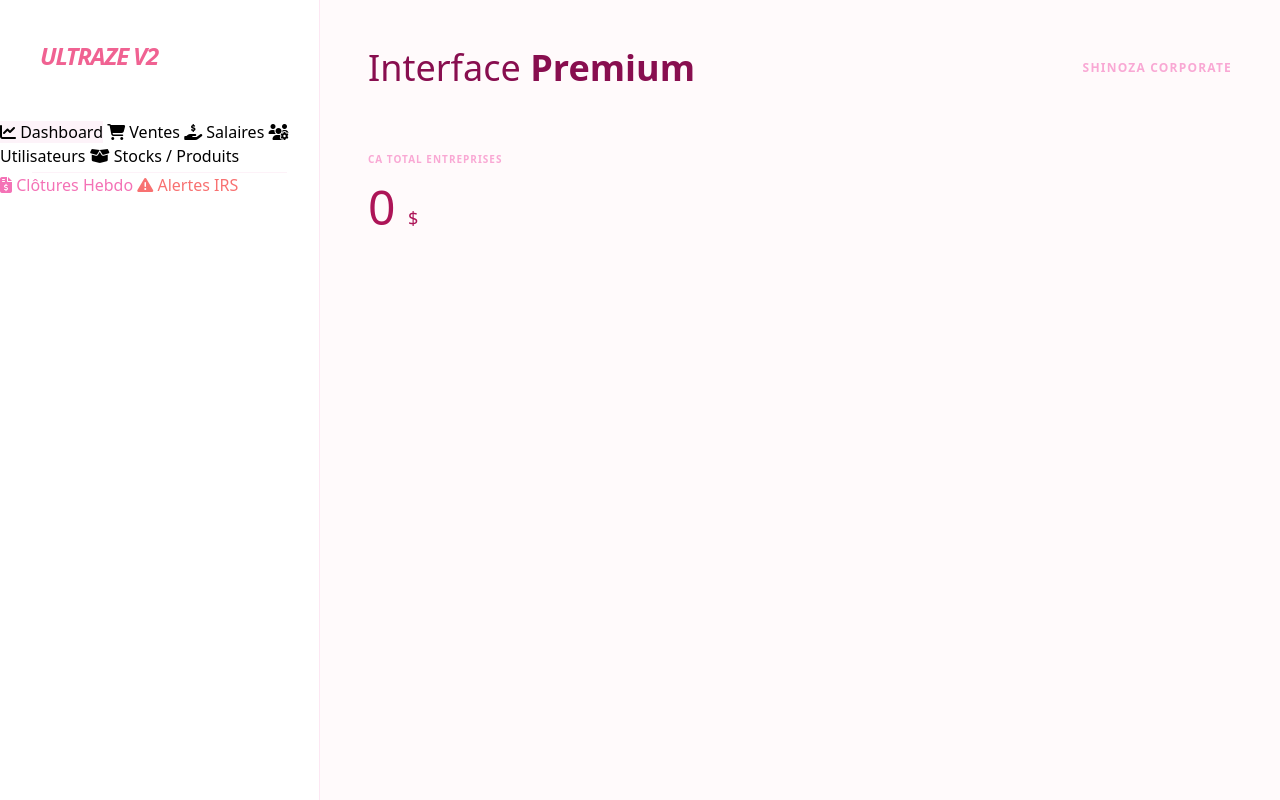
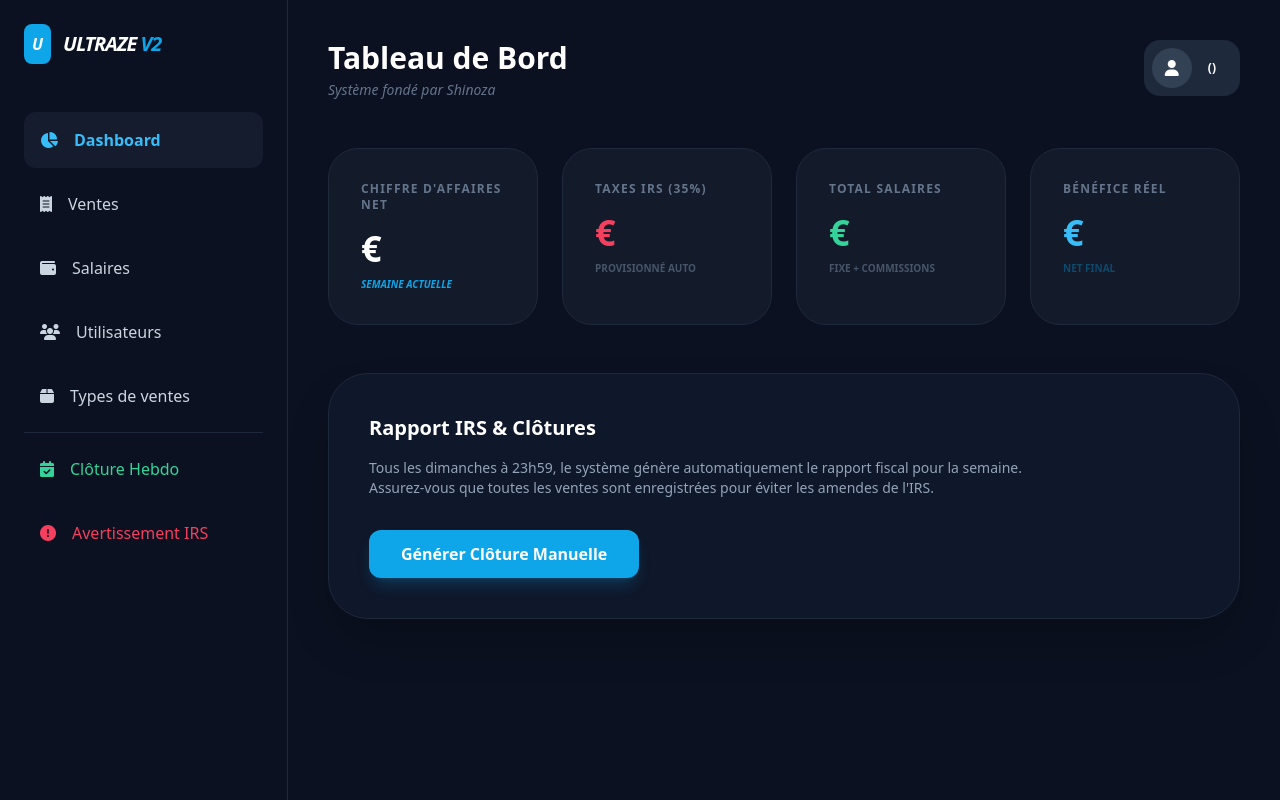
Before and after one commit to Hyuko123/comptabilit-, a Flask app: template templates/dashboard.html in a window 1280 px wide. Run offline with Flask 3, Linux system fonts and the light colour scheme; the template is opened without the code that fills it, so the values that code supplies are empty; some libraries are stand-ins or nearby versions.

Commit message:
Update dashboard.html

```diff
--- a/templates/dashboard.html
+++ b/templates/dashboard.html
@@ -4,45 +4,74 @@
     <meta charset="UTF-8">
     <script src="https://cdn.tailwindcss.com"></script>
     <link rel="stylesheet" href="https://cdnjs.cloudflare.com/ajax/libs/font-awesome/6.5.1/css/all.min.css">
-    <style>
-        .sidebar-link { @apply flex items-center gap-4 px-6 py-4 text-[#ad1457] font-semibold transition-all rounded-2xl mx-4; }
-        .sidebar-link:hover { @apply bg-pink-50 translate-x-2; }
-        .card { @apply bg-white border border-pink-50 rounded-[35px] p-8 shadow-sm; }
-    </style>
+    <title>Ultraze V2 - Dashboard</title>
 </head>
-<body class="flex min-h-screen bg-[#fffafb]">
-
-    <aside class="w-80 bg-white border-r border-pink-100 flex flex-col py-10">
-        <div class="px-10 mb-12">
-            <h2 class="text-2xl font-black text-[#f06292] italic italic tracking-tighter">ULTRAZE V2</h2>
+<body class="bg-[#0b1120] text-slate-300 font-sans min-h-screen flex">
+    <aside class="w-72 border-r border-slate-800 flex flex-col p-6">
+        <div class="flex items-center gap-3 mb-12">
+            <div class="bg-sky-500 p-2 rounded-lg text-white font-bold italic">U</div>
+            <h1 class="text-xl font-black text-white tracking-tighter italic">ULTRAZE <span class="text-sky-500">V2</span></h1>
         </div>
-
-        <nav class="flex-1 space-y-1">
-            <a href="/dashboard" class="sidebar-link bg-pink-100/50"><i class="fa-solid fa-chart-line"></i> Dashboard</a>
-            <a href="/ventes" class="sidebar-link"><i class="fa-solid fa-cart-shopping"></i> Ventes</a>
-            <a href="/salaires" class="sidebar-link"><i class="fa-solid fa-hand-holding-dollar"></i> Salaires</a>
-            <a href="/utilisateurs" class="sidebar-link"><i class="fa-solid fa-users-gear"></i> Utilisateurs</a>
-            <a href="/stocks" class="sidebar-link"><i class="fa-solid fa-box-open"></i> Stocks / Produits</a>
-            <div class="h-[1px] bg-pink-50 my-6 mx-8"></div>
-            <a href="/clotures" class="sidebar-link text-pink-400"><i class="fa-solid fa-file-invoice-dollar"></i> Clôtures Hebdo</a>
-            <a href="/irs" class="sidebar-link text-red-400"><i class="fa-solid fa-triangle-exclamation"></i> Alertes IRS</a>
+        <nav class="flex-1 space-y-2">
+            <a href="/dashboard" class="flex items-center gap-4 p-4 bg-slate-800/50 rounded-xl text-sky-400 font-bold"><i class="fa-solid fa-chart-pie"></i> Dashboard</a>
+            <a href="/ventes" class="flex items-center gap-4 p-4 hover:bg-slate-800 rounded-xl transition-all"><i class="fa-solid fa-receipt"></i> Ventes</a>
+            <a href="/salaires" class="flex items-center gap-4 p-4 hover:bg-slate-800 rounded-xl transition-all"><i class="fa-solid fa-wallet"></i> Salaires</a>
+            <a href="/utilisateurs" class="flex items-center gap-4 p-4 hover:bg-slate-800 rounded-xl transition-all"><i class="fa-solid fa-users"></i> Utilisateurs</a>
+            <a href="/stocks" class="flex items-center gap-4 p-4 hover:bg-slate-800 rounded-xl transition-all"><i class="fa-solid fa-box"></i> Types de ventes</a>
+            <div class="h-[1px] bg-slate-800 my-6"></div>
+            <a href="/clotures" class="flex items-center gap-4 p-4 text-emerald-400"><i class="fa-solid fa-calendar-check"></i> Clôture Hebdo</a>
+            <a href="/irs" class="flex items-center gap-4 p-4 text-rose-500"><i class="fa-solid fa-circle-exclamation"></i> Avertissement IRS</a>
         </nav>
     </aside>
 
-    <main class="flex-1 p-12">
-        <header class="flex justify-between items-center mb-16">
-            <h1 class="text-4xl font-light text-[#880e4f]">Interface <span class="font-bold">Premium</span></h1>
-            <div class="text-right">
-                <p class="text-xs font-bold text-pink-300 uppercase tracking-widest">Shinoza Corporate</p>
+    <main class="flex-1 p-10 overflow-y-auto">
+        <header class="flex justify-between items-start mb-12">
+            <div>
+                <h2 class="text-3xl font-bold text-white mb-1">Tableau de Bord</h2>
+                <p class="text-slate-500 text-sm italic">Système fondé par Shinoza</p>
+            </div>
+            <div class="bg-slate-800 p-2 rounded-2xl flex items-center gap-4 pr-6">
+                <div class="bg-slate-700 w-10 h-10 rounded-full flex items-center justify-center text-white"><i class="fa-solid fa-user"></i></div>
+                <div>
+                    <p class="text-xs font-bold text-white">{{ user.name }} ({{ user.role }})</p>
+                    <p class="text-[10px] text-sky-400 font-mono">{{ user.entreprise }}</p>
+                </div>
             </div>
         </header>
 
-        <div class="grid grid-cols-1 md:grid-cols-3 gap-8">
-            <div class="card">
-                <p class="text-[10px] font-bold text-pink-300 uppercase mb-4 tracking-widest">CA Total Entreprises</p>
-                <h3 class="text-5xl font-light text-[#ad1457]">0 <span class="text-lg">$</span></h3>
+        <div class="grid grid-cols-1 md:grid-cols-4 gap-6 mb-12">
+            <div class="bg-slate-800/40 p-8 rounded-[30px] border border-slate-800">
+                <p class="text-xs font-bold uppercase tracking-widest text-slate-500 mb-4">Chiffre d'Affaires Net</p>
+                <h3 class="text-4xl font-bold text-white">{{ stats.ca }} €</h3>
+                <p class="text-sky-500 text-[10px] mt-2 font-bold uppercase italic">Semaine Actuelle</p>
             </div>
+            <div class="bg-slate-800/40 p-8 rounded-[30px] border border-slate-800">
+                <p class="text-xs font-bold uppercase tracking-widest text-slate-500 mb-4">Taxes IRS (35%)</p>
+                <h3 class="text-4xl font-bold text-rose-500">{{ stats.taxes }} €</h3>
+                <p class="text-slate-600 text-[10px] mt-2 font-bold uppercase">Provisionné auto</p>
             </div>
+            <div class="bg-slate-800/40 p-8 rounded-[30px] border border-slate-800">
+                <p class="text-xs font-bold uppercase tracking-widest text-slate-500 mb-4">Total Salaires</p>
+                <h3 class="text-4xl font-bold text-emerald-400">{{ stats.salaires }} €</h3>
+                <p class="text-slate-600 text-[10px] mt-2 font-bold uppercase">Fixe + Commissions</p>
+            </div>
+            <div class="bg-slate-800/40 p-8 rounded-[30px] border border-slate-800">
+                <p class="text-xs font-bold uppercase tracking-widest text-slate-500 mb-4">Bénéfice Réel</p>
+                <h3 class="text-4xl font-bold text-sky-400">{{ stats.benefice }} €</h3>
+                <p class="text-sky-900 text-[10px] mt-2 font-bold uppercase">Net Final</p>
+            </div>
+        </div>
+
+        <div class="bg-slate-900 border border-slate-800 p-10 rounded-[40px] shadow-2xl">
+            <h4 class="text-xl font-bold text-white mb-4">Rapport IRS & Clôtures</h4>
+            <p class="text-slate-400 text-sm max-w-2xl mb-8">
+                Tous les dimanches à 23h59, le système génère automatiquement le rapport fiscal pour la semaine.
+                Assurez-vous que toutes les ventes sont enregistrées pour éviter les amendes de l'IRS.
+            </p>
+            <button class="bg-sky-500 hover:bg-sky-400 text-white font-bold py-3 px-8 rounded-xl transition-all shadow-lg shadow-sky-500/20">
+                Générer Clôture Manuelle
+            </button>
+        </div>
     </main>
 </body>
 </html>
```
